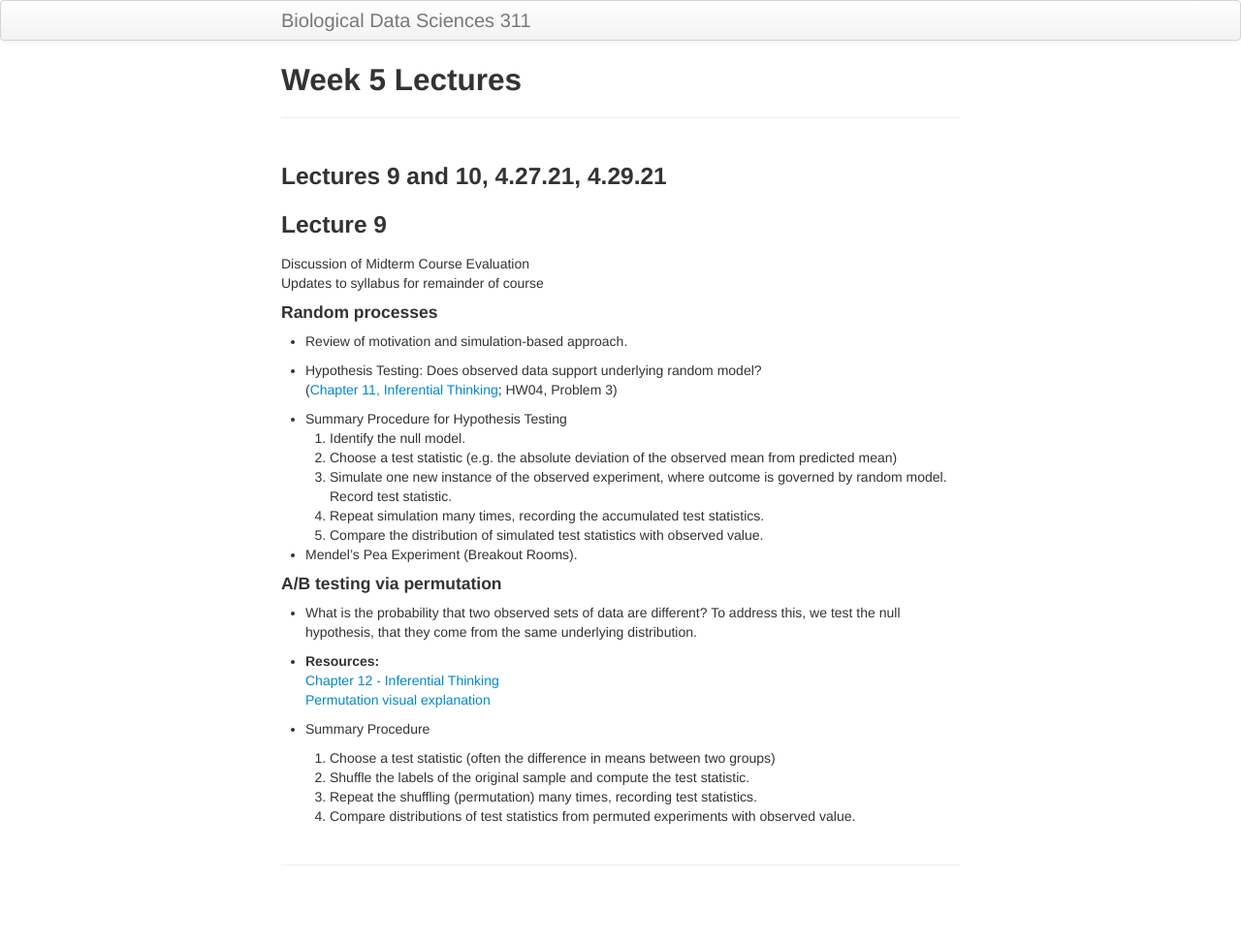
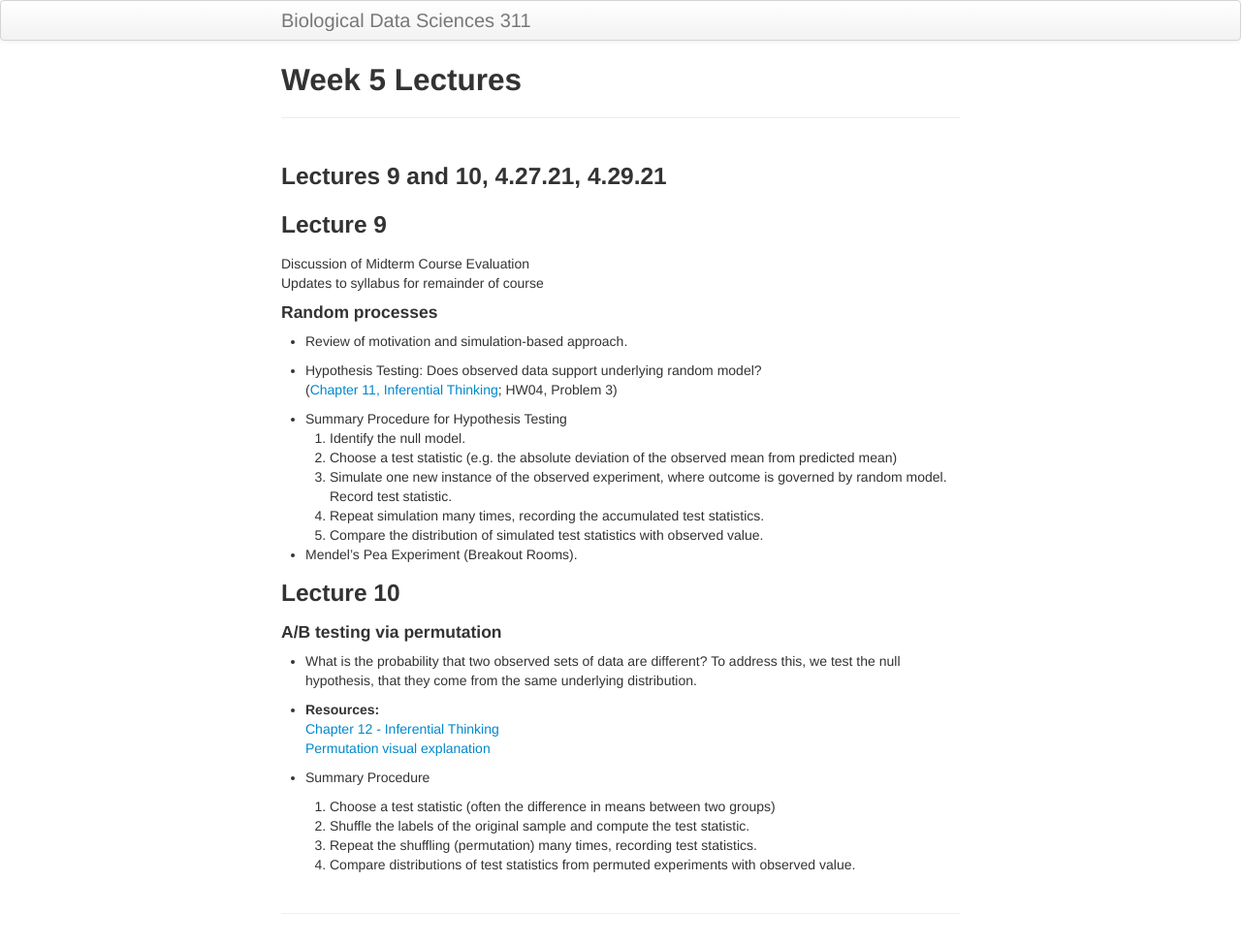
Before and after one commit to timothylwarren/bds311-sp21, a Jekyll site: the page built from lecture_notes/lec_wk05.md, in a window 1280 px wide. Shown: the whole page at 97% size. Built offline with Jekyll 4.4.1, drawn with Linux system fonts in a browser that asks for light colours; before the commit the page ends 924 px from its top, so only the background shows below that.

Commit message:
Update lec_wk05.md

```diff
--- a/lecture_notes/lec_wk05.md
+++ b/lecture_notes/lec_wk05.md
@@ -25,6 +25,7 @@ Updates to syllabus for remainder of course
 
 - Mendel's Pea Experiment (Breakout Rooms).
 
+### Lecture 10
 
 
 #### A/B testing via permutation
```
